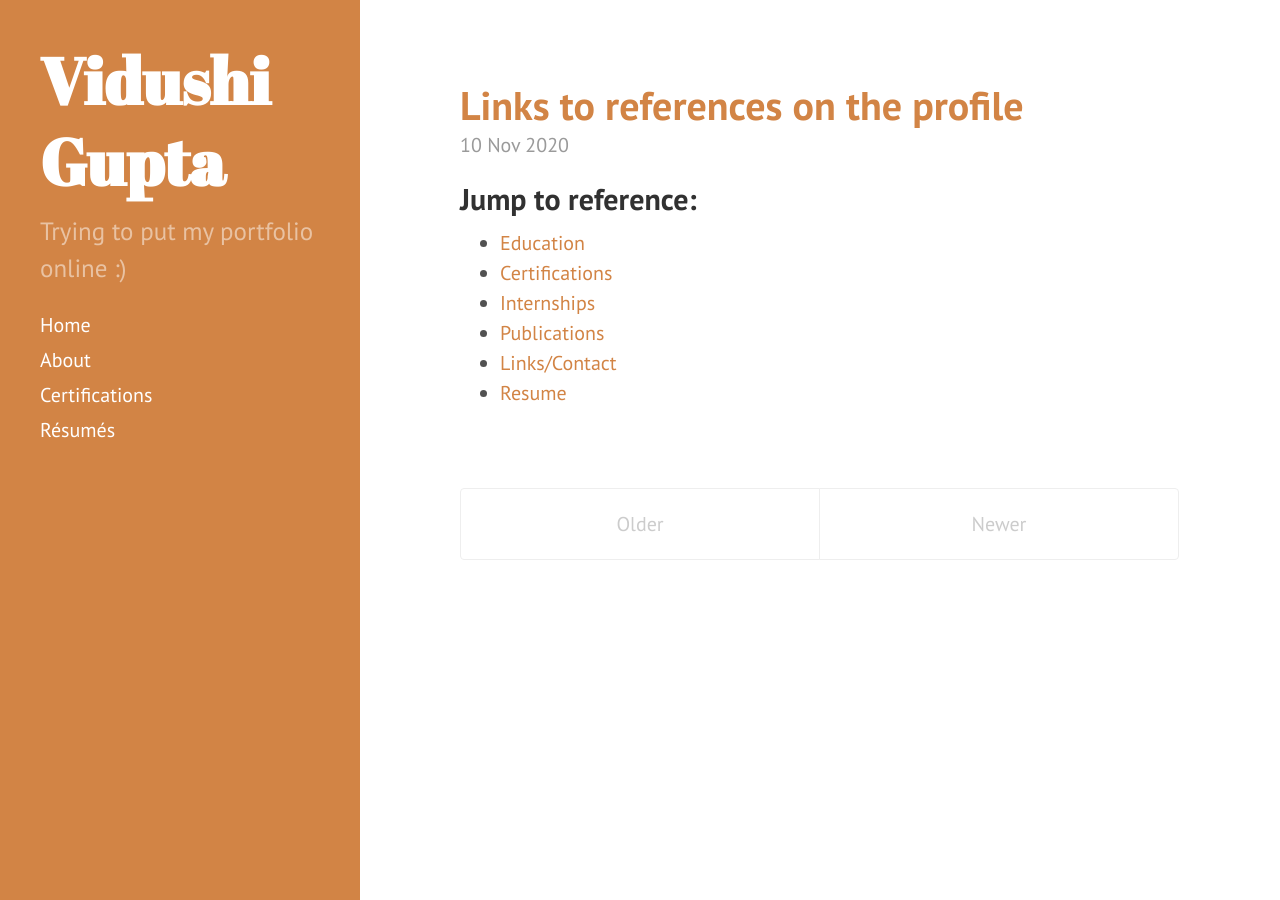
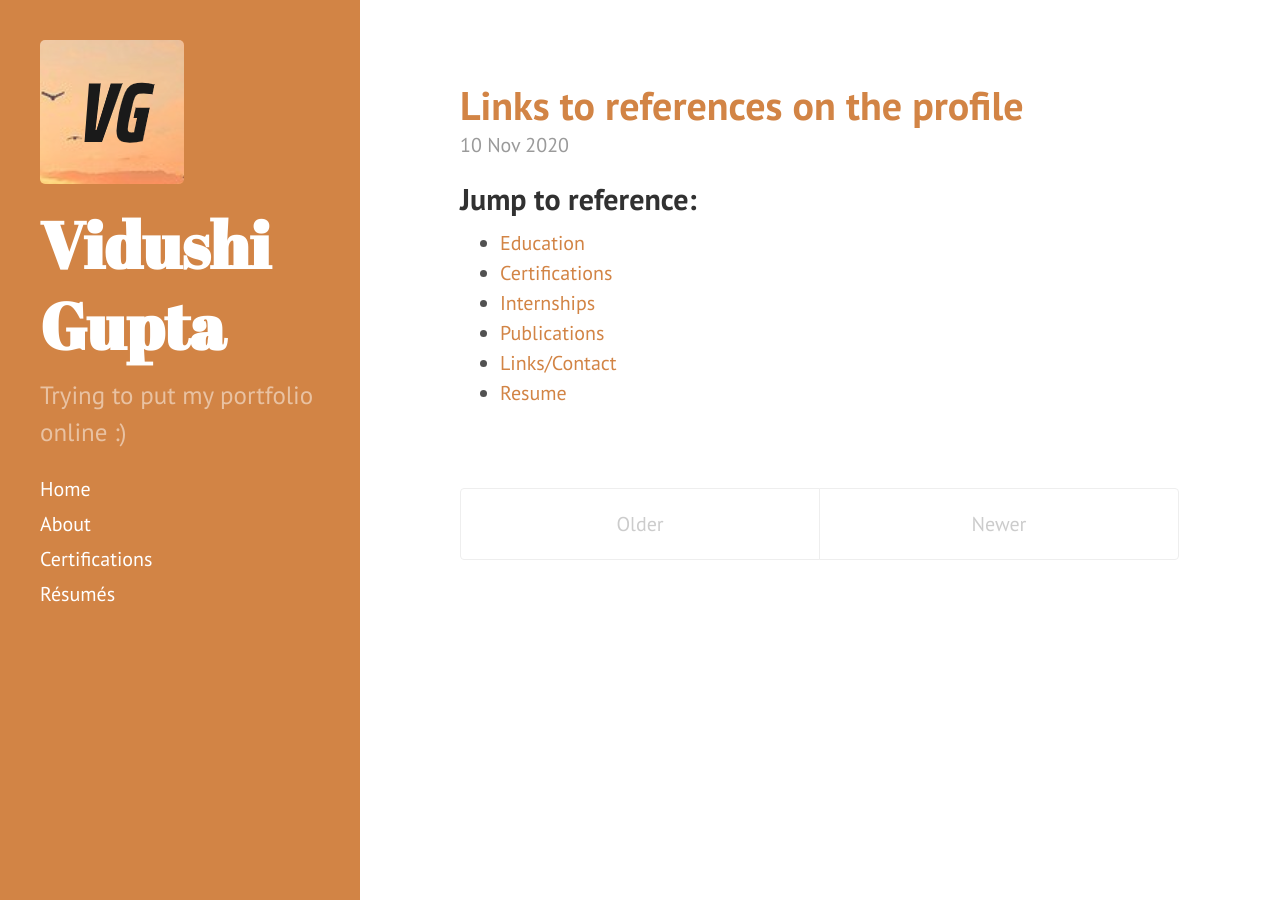
Before and after one commit to VidushiGupta80/vidushigupta80.github.io, a Jekyll site: the page built from index.html, in a window 1280 px wide. Built offline with Jekyll 4.4.1, drawn with Linux system fonts in a browser that asks for light colours; Markdown is read by kramdown in place of the engine named in the settings; the list of posts is cut into pages by our own code.

Commit message:
Update sidebar.html

```diff
--- a/_includes/sidebar.html
+++ b/_includes/sidebar.html
@@ -1,6 +1,7 @@
 <div class="sidebar">
   <div class="container">
     <div class="sidebar-about">
+      <img src="https://vidushigupta80.github.io/public/icon.png" alt="" width="144" height="144">
       <h1>
         <a href="https://vidushigupta80.github.io/">
           {{ site.title }}
```
